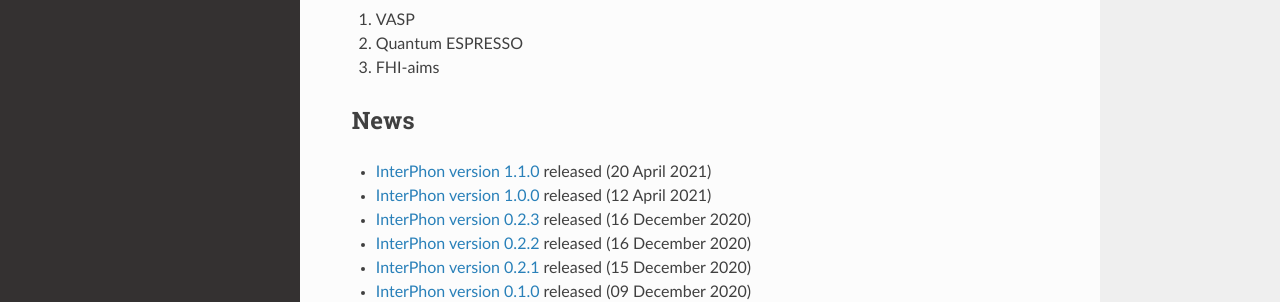
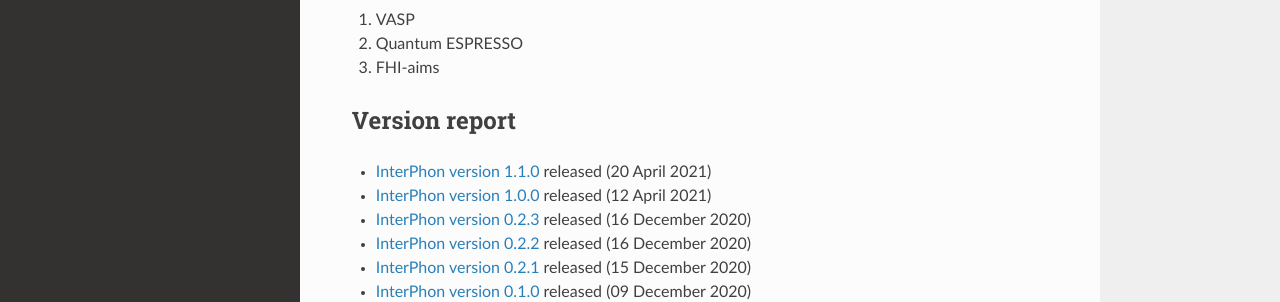
Before and after one commit to InWonYeu/interphon, a Sphinx documentation site: the page built from docs/source/index.rst, in a window 1280 px wide and 900 px high. Shown: the part 368-670 px from the top of the window. Built offline with Sphinx 7.4.7 and the Read the Docs theme 2.0.0, drawn with Linux system fonts in a browser that asks for light colours.

Commit message:
Add files via upload

```diff
--- a/docs/source/index.rst
+++ b/docs/source/index.rst
@@ -17,8 +17,8 @@
 2. Quantum ESPRESSO
 3. FHI-aims
 
-News
-****
+Version report
+**************
 
 * `InterPhon version 1.1.0 <https://github.com/InWonYeu/interphon/tree/v1.1.0>`_ released (20 April 2021)
 * `InterPhon version 1.0.0 <https://github.com/InWonYeu/interphon/tree/v1.0.0>`_ released (12 April 2021)
```
